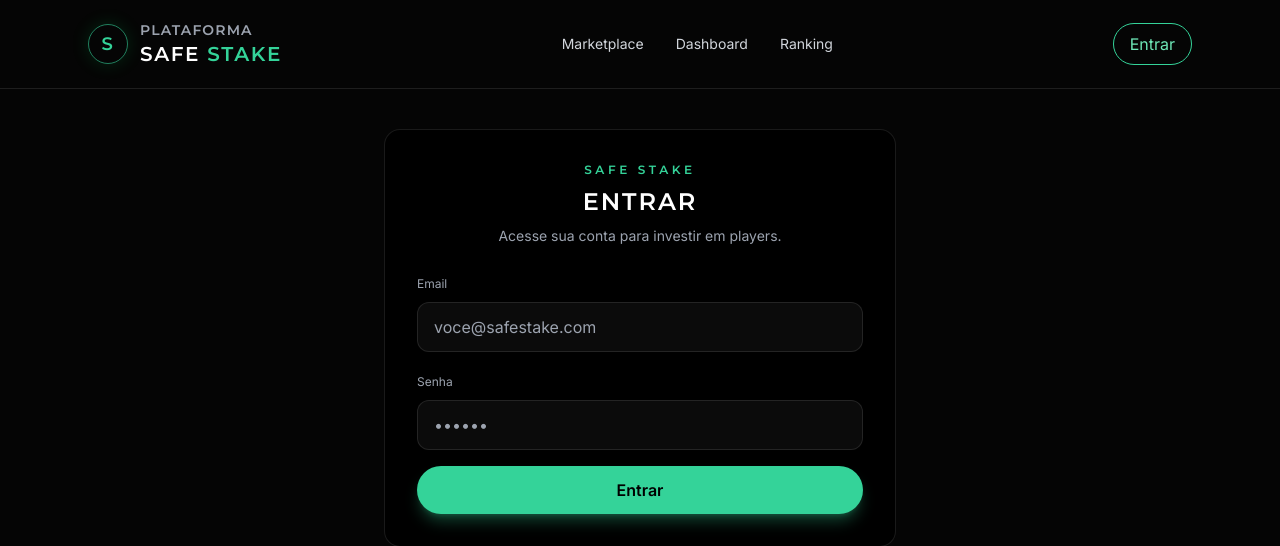
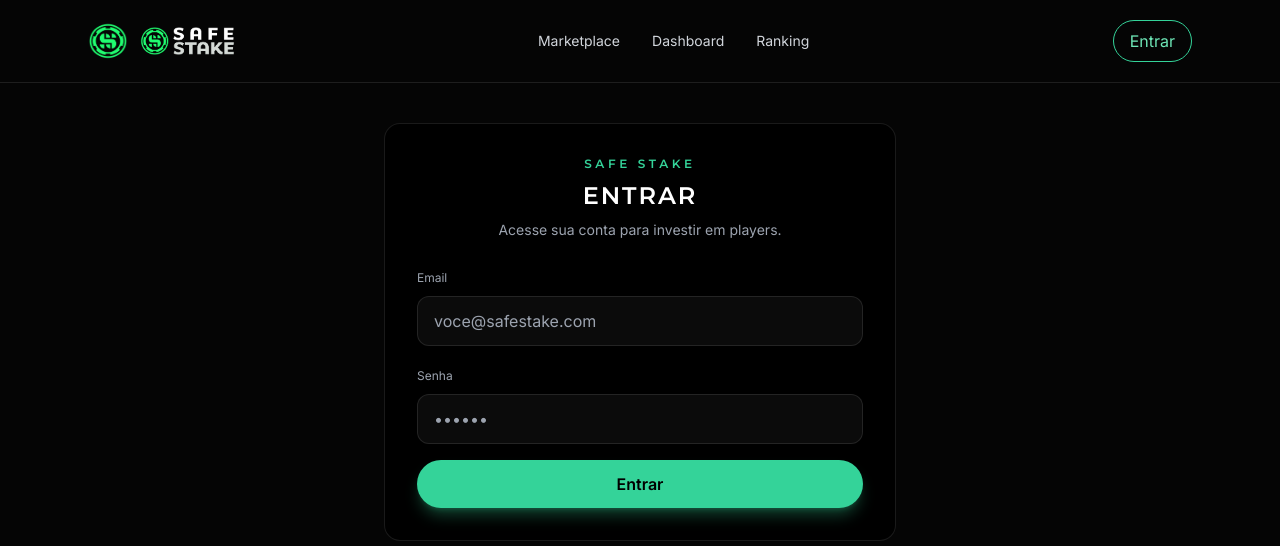
Before and after one commit to suporte696/safestake, a FastAPI app: page /login in a window 1280 px wide. Shown: the top 546 px of the page. Run offline with FastAPI, Linux system fonts and the light colour scheme; some libraries are stand-ins or nearby versions.

Commit message:
Update base template to include favicon and replace logo with images
- Added a favicon link for the site.
- Replaced the text logo with image elements for better branding.
- Updated the header section to enhance visual appeal.

```diff
--- a/templates/base.html
+++ b/templates/base.html
@@ -4,6 +4,7 @@
     <meta charset="UTF-8" />
     <meta name="viewport" content="width=device-width, initial-scale=1.0" />
     <title>{% block title %}SAFE STAKE{% endblock %}</title>
+    <link rel="icon" href="/static/img/safestake-icon.png" />
     <link
       href="https://fonts.googleapis.com/css2?family=Inter:wght@400;500;600&family=Montserrat:wght@600;700;800&family=JetBrains+Mono:wght@500&display=swap"
       rel="stylesheet"
@@ -32,17 +33,16 @@
     <header class="border-b border-white/10">
       <div class="max-w-6xl mx-auto px-6 py-5 flex items-center justify-between">
         <div class="flex items-center gap-3">
-          <div
-            class="w-10 h-10 rounded-full border border-emerald-400/60 flex items-center justify-center glow"
-          >
-            <span class="text-emerald-400 font-title text-lg">S</span>
-          </div>
-          <div>
-            <p class="font-title text-sm text-gray-400">PLATAFORMA</p>
-            <p class="font-title text-xl">
-              SAFE <span class="text-emerald-400">STAKE</span>
-            </p>
-          </div>
+          <img
+            src="/static/img/safestake-icon.png"
+            alt="SAFE STAKE"
+            class="w-10 h-10"
+          />
+          <img
+            src="/static/img/safestake-text.png"
+            alt="SAFE STAKE"
+            class="h-8 hidden sm:block"
+          />
         </div>
 
         <nav class="hidden md:flex items-center gap-8 text-sm text-gray-300">
```
Also changed, not shown: static/img/safestake-01.svg (added), static/img/safestake-icon.png (added), static/img/safestake-text.png (added).
